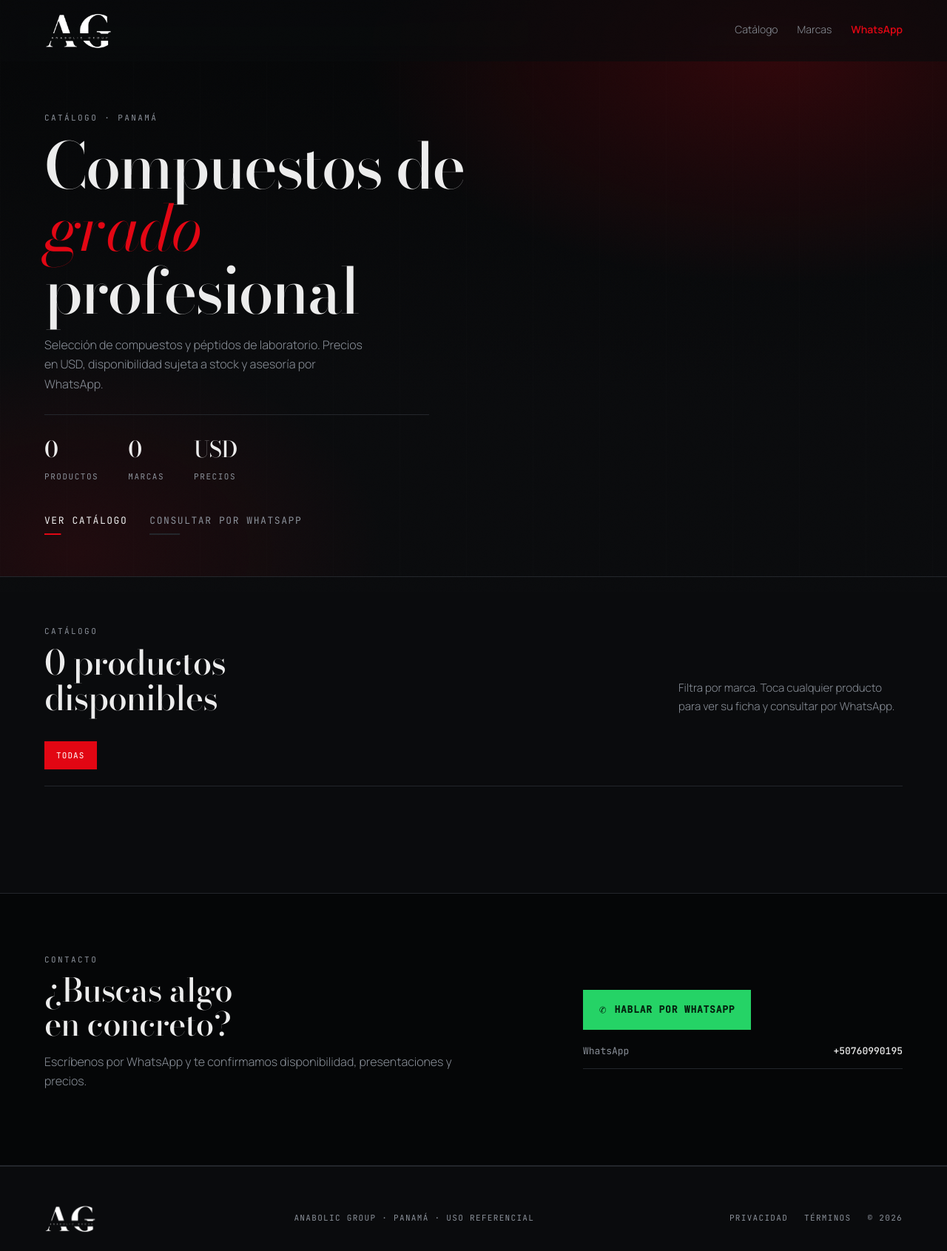
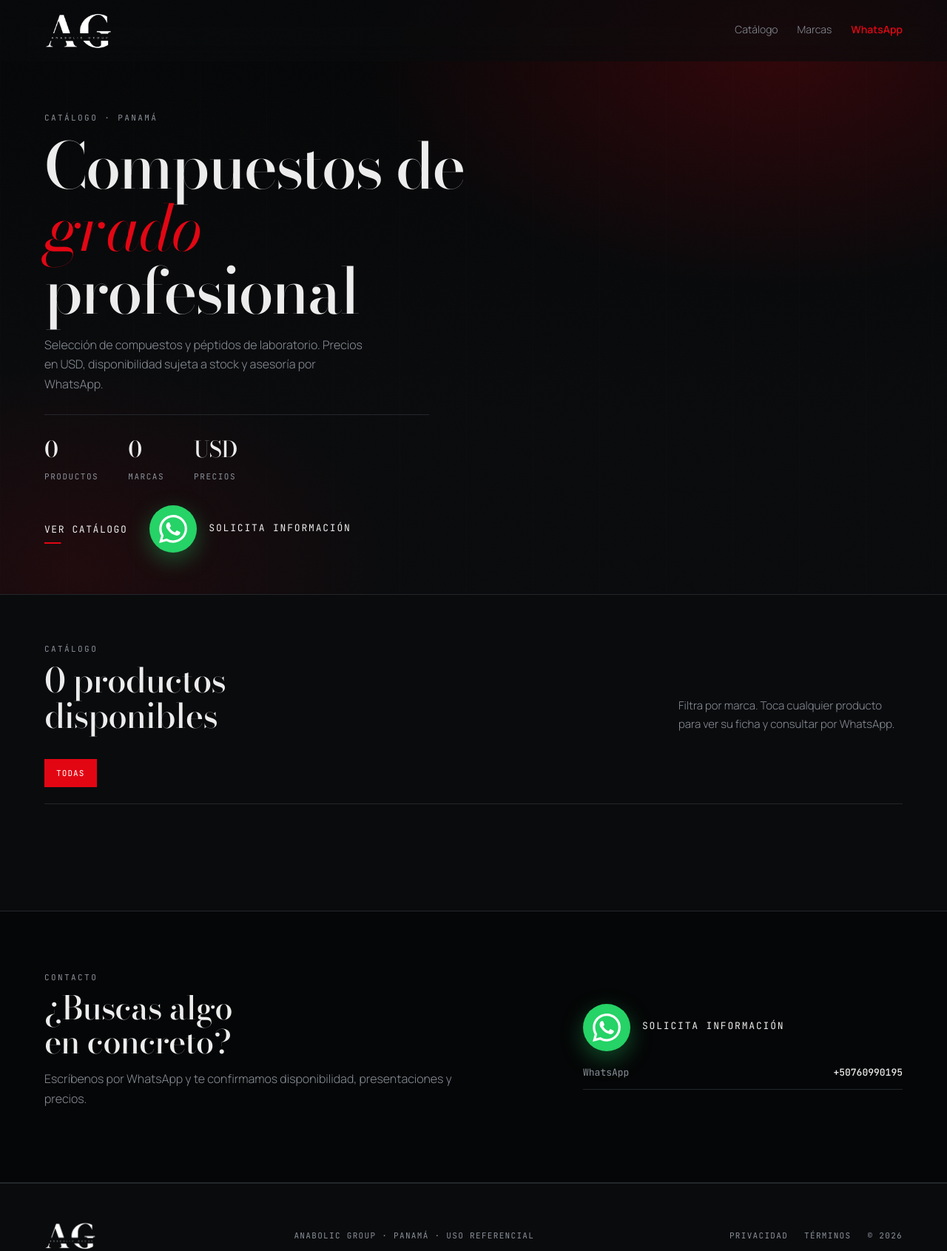
Before and after one commit to macethat/anabolicgroup-procesos, a Flask app: page / in a window 1280 px wide. Shown: the top 1691 px of the page at 74% size. Before the commit the page ends 1666 px from the top, so only its background shows below. Run offline with Flask 3, Linux system fonts and the light colour scheme; data that the repository does not hold is empty.

Commit message:
CTA WhatsApp rediseñado (badge verde + Solicita informacion), numero real y versionado de assets

```diff
--- a/site/app.py
+++ b/site/app.py
@@ -37,6 +37,10 @@ WHERE p.is_published = 1
 def create_app():
     app = Flask(__name__)
     app.config["SECRET_KEY"] = os.environ.get("SECRET_KEY", "dev-only")
+    try:
+        ASSET_VER = str(int(os.path.getmtime(os.path.join(app.root_path, "static", "style.css"))))
+    except Exception:
+        ASSET_VER = "1"
 
     @app.context_processor
     def inject_globals():
@@ -45,6 +49,7 @@ def create_app():
             whatsapp=WA_NUMBER,
             wa_link=wa_link,
             year=2026,
+            asset_ver=ASSET_VER,
         )
 
     def query(sql, args=None):
--- a/site/static/style.css
+++ b/site/static/style.css
@@ -106,14 +106,17 @@ section{padding:64px 0 110px}
 .contact-side{display:flex;flex-direction:column;gap:18px}
 .contact-row{display:flex;justify-content:space-between;gap:20px;text-decoration:none;padding-bottom:12px;border-bottom:1px solid var(--rule);color:var(--muted);font-family:var(--f-mono);font-size:13px;transition:.3s}
 .contact-row b{color:var(--ink);font-weight:500}
-.contact-row:hover{color:var(--accent);border-color:var(--accent)}
+.contact-row:hover{color:#25D366;border-color:#25D366}
+.contact-row:hover b{color:#25D366;text-decoration:underline}
 
-/* whatsapp button */
-.btn-wa{display:inline-flex;align-items:center;justify-content:center;gap:10px;background:#25D366;color:#04220f;
-  font-family:var(--f-mono);font-size:13px;letter-spacing:.06em;text-transform:uppercase;text-decoration:none;
-  padding:14px 22px;border:0;font-weight:600;transition:transform .3s,filter .3s;align-self:flex-start}
-.btn-wa:hover{filter:brightness(1.06);transform:translateY(-1px)}
-.btn-wa::before{content:"✆";font-size:16px}
+/* whatsapp CTA */
+.wa-cta{display:inline-flex;align-items:center;gap:16px;text-decoration:none;color:var(--ink);transition:transform .3s var(--ease)}
+.wa-badge{width:64px;height:64px;border-radius:50%;background:#25D366;display:grid;place-items:center;box-shadow:0 10px 30px rgba(37,211,102,.35);transition:transform .35s var(--ease),box-shadow .35s}
+.wa-badge svg{width:38px;height:38px;fill:#fff}
+.wa-label{font-family:var(--f-mono);font-size:13px;letter-spacing:.14em;text-transform:uppercase;color:var(--ink);border-bottom:1px solid transparent;padding-bottom:2px;transition:color .3s,border-color .3s}
+.wa-cta:hover .wa-badge{transform:scale(1.07);box-shadow:0 12px 40px rgba(37,211,102,.5)}
+.wa-cta:hover .wa-label{color:#25D366;border-bottom-color:#25D366}
+.wa-block{display:flex;width:100%;justify-content:center}
 
 /* footer */
 footer{padding:48px 0;border-top:1px solid var(--rule)}
@@ -164,7 +167,7 @@ footer{padding:48px 0;border-top:1px solid var(--rule)}
 .p-dl dd{margin:0;text-align:right}
 .p-desc{font-size:14px;color:var(--ink);line-height:1.6;margin-bottom:20px}
 .p-price{font-family:var(--f-mono);font-size:26px;margin-bottom:22px}
-.p-body .btn-wa{width:100%;margin-bottom:16px}
+.p-body .wa-cta{margin:0 0 18px}
 .link-more{display:inline-block;font-family:var(--f-mono);font-size:12px;letter-spacing:.08em;text-transform:uppercase;color:var(--muted);text-decoration:none;transition:color .3s}
 .link-more:hover{color:var(--accent)}
 
@@ -174,7 +177,10 @@ footer{padding:48px 0;border-top:1px solid var(--rule)}
   .card .nm{font-size:17px}
   .card .tag{display:none}
   .card .brand{font-size:10px}
-  .btn-wa{align-self:stretch;text-align:center}
+  .wa-cta{display:flex;width:100%;gap:0}
+  .wa-badge{display:none}
+  .wa-label{display:block;width:100%;text-align:center;background:#25D366;color:#fff;padding:14px 20px;border:0;font-weight:600}
+  .wa-cta:hover .wa-label{color:#fff;border-bottom-color:transparent}
   .foot-in{gap:18px}
 }
 @media(prefers-reduced-motion:reduce){
--- /dev/null
+++ b/site/templates/_wa.html
@@ -0,0 +1,8 @@
+{% macro wa_cta(href, label='Solicita información', block=False, id=None) -%}
+<a{% if id %} id="{{ id }}"{% endif %} class="wa-cta{% if block %} wa-block{% endif %}" href="{{ href }}" target="_blank" rel="noopener">
+  <span class="wa-badge" aria-hidden="true">
+    <svg viewBox="0 0 24 24" fill="currentColor"><path d="M17.472 14.382c-.297-.149-1.758-.867-2.03-.967-.273-.099-.471-.148-.67.15-.197.297-.767.966-.94 1.164-.173.199-.347.223-.644.075-.297-.15-1.255-.463-2.39-1.475-.883-.788-1.48-1.761-1.653-2.059-.173-.297-.018-.458.13-.606.134-.133.298-.347.446-.52.149-.174.198-.298.298-.497.099-.198.05-.371-.025-.52-.075-.149-.669-1.612-.916-2.207-.242-.579-.487-.5-.669-.51-.173-.008-.371-.01-.57-.01-.198 0-.52.074-.792.372-.272.297-1.04 1.016-1.04 2.479 0 1.462 1.065 2.875 1.213 3.074.149.198 2.096 3.2 5.077 4.487.709.306 1.262.489 1.694.625.712.227 1.36.195 1.871.118.571-.085 1.758-.719 2.006-1.413.248-.694.248-1.289.173-1.413-.074-.124-.272-.198-.57-.347m-5.421 7.403h-.004a9.87 9.87 0 01-5.031-1.378l-.361-.214-3.741.982.998-3.648-.235-.374a9.86 9.86 0 01-1.51-5.26c.001-5.45 4.436-9.884 9.888-9.884 2.64 0 5.122 1.03 6.988 2.898a9.825 9.825 0 012.893 6.994c-.003 5.45-4.437 9.884-9.885 9.884m8.413-18.297A11.815 11.815 0 0012.05 0C5.495 0 .16 5.335.157 11.892c0 2.096.547 4.142 1.588 5.945L.057 24l6.305-1.654a11.882 11.882 0 005.683 1.448h.005c6.554 0 11.89-5.335 11.893-11.893a11.821 11.821 0 00-3.48-8.413z"/></svg>
+  </span>
+  <span class="wa-label">{{ label }}</span>
+</a>
+{%- endmacro %}
--- a/site/templates/base.html
+++ b/site/templates/base.html
@@ -1,3 +1,4 @@
+{%- from "_wa.html" import wa_cta -%}
 <!doctype html>
 <html lang="es">
 <head>
@@ -12,7 +13,7 @@
 <link rel="preconnect" href="https://fonts.googleapis.com">
 <link rel="preconnect" href="https://fonts.gstatic.com" crossorigin>
 <link href="https://fonts.googleapis.com/css2?family=Bodoni+Moda:ital,opsz,wght@0,6..96,400;0,6..96,500;0,6..96,700;1,6..96,400&family=Manrope:wght@300;400;500;600;700&family=JetBrains+Mono:wght@400;500&display=swap" rel="stylesheet">
-<link rel="stylesheet" href="{{ url_for('static', filename='style.css') }}">
+<link rel="stylesheet" href="{{ url_for('static', filename='style.css') }}?v={{ asset_ver }}">
 </head>
 <body>
 <div id="prog"></div>
@@ -62,12 +63,12 @@
     </dl>
     <p class="p-desc" id="d-desc"></p>
     <div class="p-price" id="d-price"></div>
-    <a class="btn-wa" id="d-wa" href="#" target="_blank" rel="noopener">Consultar por WhatsApp</a>
+    {{ wa_cta('#', 'Solicita información', True, 'd-wa') }}
     <a class="link-more" id="d-page" href="#">Ver ficha completa →</a>
   </div>
 </aside>
 
 <script>window.WA_NUMBER = "{{ whatsapp }}";</script>
-<script src="{{ url_for('static', filename='app.js') }}"></script>
+<script src="{{ url_for('static', filename='app.js') }}?v={{ asset_ver }}"></script>
 </body>
 </html>
--- a/site/templates/index.html
+++ b/site/templates/index.html
@@ -1,4 +1,5 @@
 {% extends "base.html" %}
+{% from "_wa.html" import wa_cta %}
 {% block title %}{{ site_name }} — Catálogo de compuestos y péptidos{% endblock %}
 {% block description %}Catálogo de Anabolic Group: compuestos y péptidos de grado profesional. Precios en USD y consulta directa por WhatsApp.{% endblock %}
 
@@ -18,7 +19,7 @@
       </div>
       <div class="hero-cta rise d5">
         <a href="#catalogo" class="cta">Ver catálogo</a>
-        <a href="{{ wa_link('Hola, quiero información sobre el catálogo de Anabolic Group.') }}" target="_blank" rel="noopener" class="cta quiet">Consultar por WhatsApp</a>
+        {{ wa_cta(wa_link('Hola, quiero información sobre el catálogo de Anabolic Group.')) }}
       </div>
     </div>
   </div>
@@ -73,7 +74,7 @@
       <p class="muted">Escríbenos por WhatsApp y te confirmamos disponibilidad, presentaciones y precios.</p>
     </div>
     <div class="contact-side">
-      <a class="btn-wa" href="{{ wa_link('Hola, quiero información sobre el catálogo de Anabolic Group.') }}" target="_blank" rel="noopener">Hablar por WhatsApp</a>
+      {{ wa_cta(wa_link('Hola, quiero información sobre el catálogo de Anabolic Group.')) }}
       <a class="contact-row" href="{{ wa_link('Hola, quiero información sobre el catálogo de Anabolic Group.') }}" target="_blank" rel="noopener"><span>WhatsApp</span><b>+{{ whatsapp }}</b></a>
     </div>
   </div>
--- a/site/templates/producto.html
+++ b/site/templates/producto.html
@@ -1,4 +1,5 @@
 {% extends "base.html" %}
+{% from "_wa.html" import wa_cta %}
 {% block title %}{{ p.name }} — {{ p.brand }} | {{ site_name }}{% endblock %}
 {% block description %}{{ p.excerpt or (p.name ~ ' de ' ~ p.brand ~ ' en Anabolic Group. Consulta disponibilidad y precio por WhatsApp.') }}{% endblock %}
 
@@ -21,7 +22,7 @@
         <dt>Disponibilidad</dt><dd>{{ 'Disponible' if p.stock_status == 'instock' else 'Agotado' }}</dd>
       </dl>
       <p class="aviso"><b>Consulta a tu médico antes de consumir este tipo de productos.</b> La información es referencial; requiere asesoría y supervisión de un profesional de la salud.</p>
-      <a class="btn-wa" href="{{ wa_link('Hola, me interesa ' ~ p.name ~ ' (' ~ p.brand ~ '). ¿Está disponible?') }}" target="_blank" rel="noopener">Consultar por WhatsApp</a>
+      {{ wa_cta(wa_link('Hola, me interesa ' ~ p.name ~ ' (' ~ p.brand ~ '). ¿Está disponible?'), 'Solicita información') }}
       <p class="disclaimer">Producto de uso referencial. No automedicarse. Su uso está supeditado a la completa responsabilidad del comprador.</p>
       <a class="back" href="/#catalogo">← Volver al catálogo</a>
     </div>
```
Also changed, not shown: HISTORIAL.md (+9 -0 lines), 1 other file.
